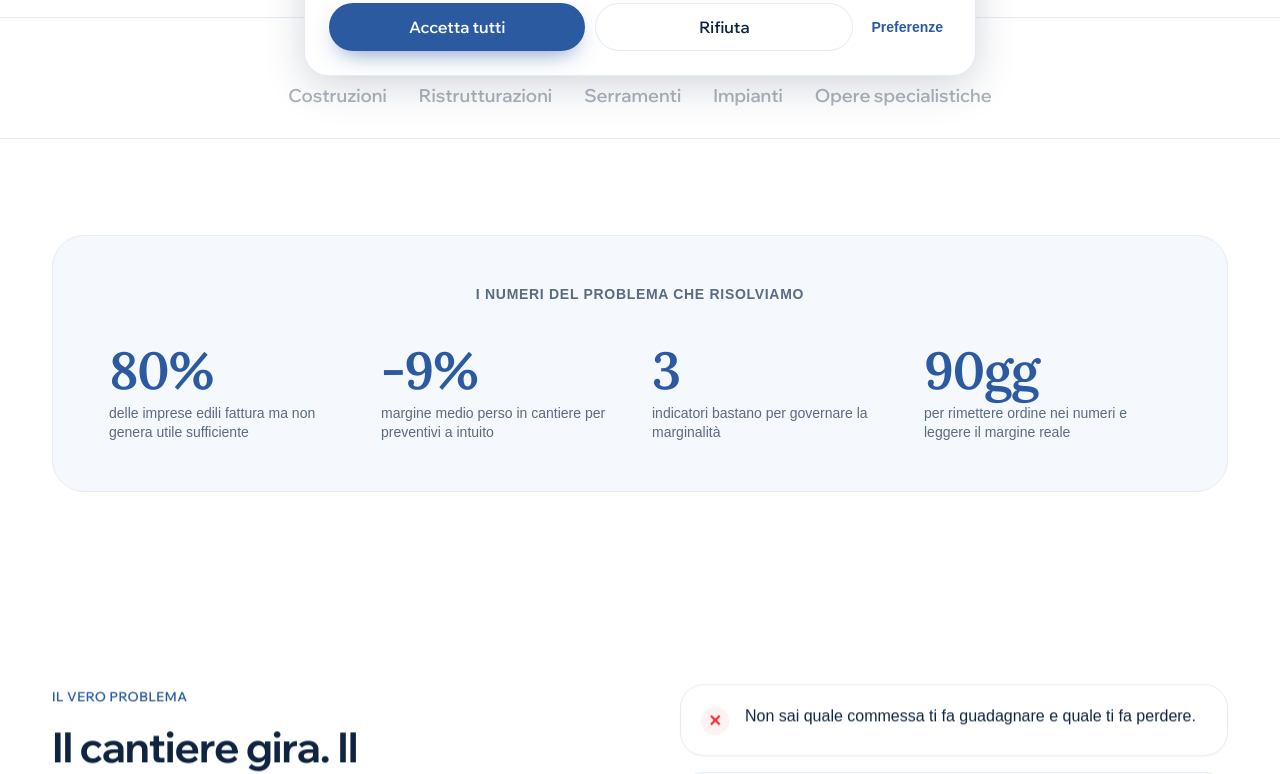
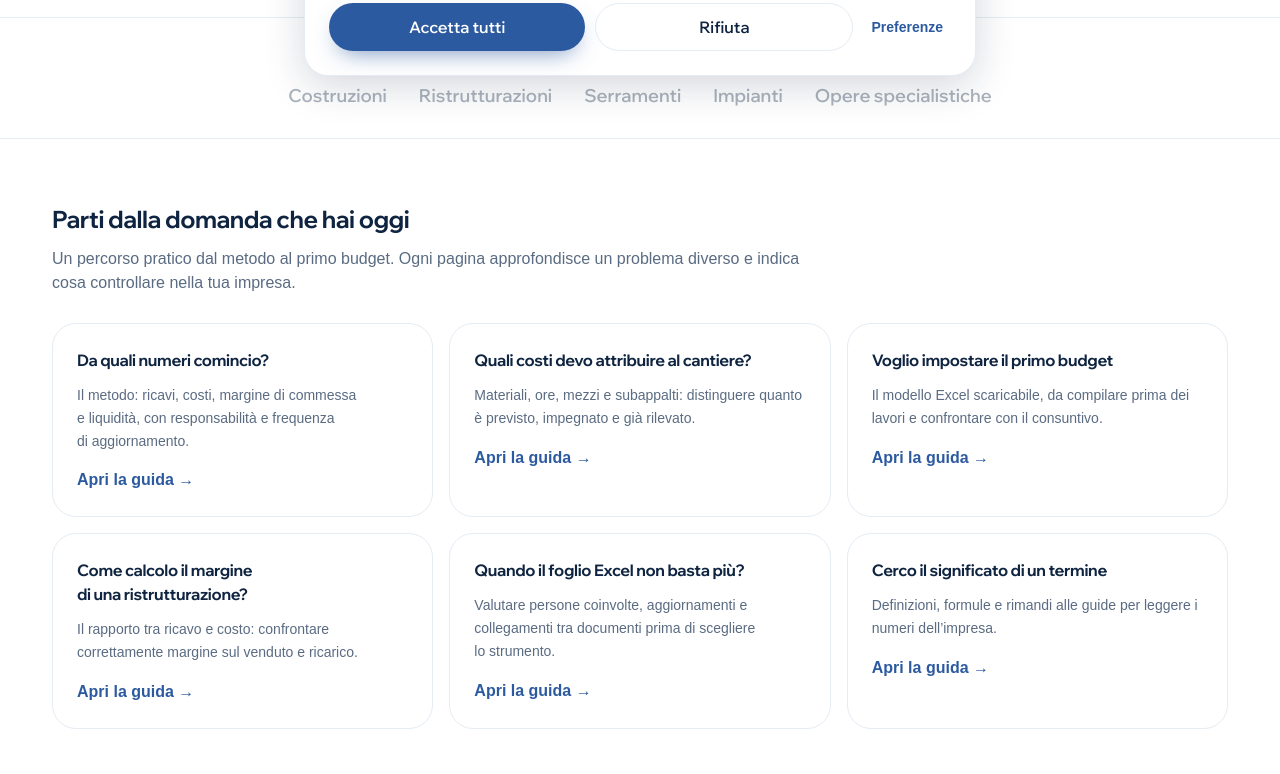
Before and after one commit to Ediliziaio/numeri-in-edilizia, a Next.js app: page / in a window 1280 px wide. Shown: the part 700-1474 px from the top of the page. Built offline with nearby package versions, Linux system fonts and the light colour scheme; a web font is replaced by a local one.

Commit message:
fix(seo): improve crawlable content and priority reading paths

```diff
--- a/app/page.tsx
+++ b/app/page.tsx
@@ -1,3 +1,4 @@
+import { ReadingPaths } from "@/components/ReadingPaths";
 import Link from "next/link";
 import { site } from "@/lib/site";
 import { SectionHeading, StatRow, CtaBand, FaqSection, Pill, TrustBar, ProcessSteps } from "@/components/ui";
@@ -101,6 +102,7 @@ export default function HomePage() {
       </section>
 
       <TrustBar />
+      <ReadingPaths />
 
       {/* SOCIAL PROOF STATS */}
       <section className="container-nie py-16 sm:py-24">
--- a/app/risorse/page.tsx
+++ b/app/risorse/page.tsx
@@ -1,3 +1,4 @@
+import { ReadingPaths } from "@/components/ReadingPaths";
 import type { Metadata } from "next";
 import Link from "next/link";
 import Image from "next/image";
@@ -30,6 +31,7 @@ export default function RisorsePage() {
         cta={false}
       />
 
+      <ReadingPaths />
       <section className="container-nie py-16 sm:py-20">
         {/* categorie */}
         <div className="flex flex-wrap gap-2.5">
--- a/app/sitemap.ts
+++ b/app/sitemap.ts
@@ -9,7 +9,7 @@ import { settori } from "@/lib/settori";
    Qui ogni pagina porta la data del suo ultimo cambiamento REALE: va aggiornata a mano
    solo quando se ne modifica il contenuto. */
 const ULTIMA_MODIFICA: Record<string, string> = {
-  "/": "2026-07-18",
+  "/": "2026-10-24",
   "/metodo": "2026-07-18",
   "/settori": "2026-07-18",
   "/percorsi": "2026-07-18",
@@ -61,7 +61,7 @@ export default function sitemap(): MetadataRoute.Sitemap {
     })),
     {
       url: `${base}/risorse`,
-      lastModified: new Date(ultimoArticolo),
+      lastModified: new Date([ultimoArticolo, "2026-10-24"].sort().at(-1)!),
       changeFrequency: "weekly" as const,
       priority: 0.7,
     },
--- a/components/ArticleShell.tsx
+++ b/components/ArticleShell.tsx
@@ -1,3 +1,4 @@
+import { articleAnswers } from "@/lib/answers";
 import Link from "next/link";
 import Image from "next/image";
 import { site } from "@/lib/site";
@@ -92,6 +93,7 @@ export function ArticleShell({
           </div>
         )}
 
+        {articleAnswers[article.slug] && <section className="mt-8 rounded-2xl border border-line bg-bg-soft p-6" aria-label="Risposta in breve"><h2 className="text-lg font-bold text-navy-900">In breve</h2><p className="mt-3 leading-relaxed text-muted">{articleAnswers[article.slug]}</p></section>}
         <div className="prose-nie mt-10">{children}</div>
 
         {/* Spot EdiliziaInCloud — fine lettura, alta intenzione */}
--- /dev/null
+++ b/components/ReadingPaths.tsx
@@ -0,0 +1,18 @@
+import Link from "next/link";
+
+const paths = [
+  { href: "/risorse/controllo-di-gestione-edilizia", title: "Da quali numeri comincio?", text: "Il metodo: ricavi, costi, margine di commessa e liquidità, con responsabilità e frequenza di aggiornamento." },
+  { href: "/risorse/costi-di-cantiere-guida", title: "Quali costi devo attribuire al cantiere?", text: "Materiali, ore, mezzi e subappalti: distinguere quanto è previsto, impegnato e già rilevato." },
+  { href: "/strumenti/template-budget-cantiere", title: "Voglio impostare il primo budget", text: "Il modello Excel scaricabile, da compilare prima dei lavori e confrontare con il consuntivo." },
+  { href: "/risorse/quanto-marginare-ristrutturazione", title: "Come calcolo il margine di una ristrutturazione?", text: "Il rapporto tra ricavo e costo: confrontare correttamente margine sul venduto e ricarico." },
+  { href: "/risorse/excel-o-gestionale-edilizia", title: "Quando il foglio Excel non basta più?", text: "Valutare persone coinvolte, aggiornamenti e collegamenti tra documenti prima di scegliere lo strumento." },
+  { href: "/glossario", title: "Cerco il significato di un termine", text: "Definizioni, formule e rimandi alle guide per leggere i numeri dell’impresa." },
+];
+
+export function ReadingPaths() {
+  return <section className="container-nie py-12 sm:py-16" aria-labelledby="reading-paths-title">
+    <h2 id="reading-paths-title" className="text-2xl font-bold text-navy-900">Parti dalla domanda che hai oggi</h2>
+    <p className="mt-3 max-w-3xl text-muted">Un percorso pratico dal metodo al primo budget. Ogni pagina approfondisce un problema diverso e indica cosa controllare nella tua impresa.</p>
+    <div className="mt-7 grid gap-4 md:grid-cols-2 lg:grid-cols-3">{paths.map(p => <Link key={p.href} href={p.href} className="rounded-2xl border border-line bg-white p-6 transition hover:border-brand-400 focus-visible:outline focus-visible:outline-2 focus-visible:outline-brand-600"><h3 className="font-bold text-navy-900">{p.title}</h3><p className="mt-3 text-sm leading-relaxed text-muted">{p.text}</p><span className="mt-4 inline-block font-semibold text-brand-600">Apri la guida →</span></Link>)}</div>
+  </section>;
+}
--- a/components/Reveal.tsx
+++ b/components/Reveal.tsx
@@ -14,7 +14,7 @@ export function Reveal({
   className?: string;
 }) {
   const ref = useRef<HTMLElement | null>(null);
-  const [shown, setShown] = useState(false);
+  const [shown, setShown] = useState(true);
 
   useEffect(() => {
     const el = ref.current;
@@ -36,6 +36,7 @@ export function Reveal({
       return;
     }
 
+    setShown(false);
     const io = new IntersectionObserver(
       (entries) => {
         entries.forEach((e) => {
@@ -55,7 +56,7 @@ export function Reveal({
     <Tag
       ref={ref}
       className={`reveal-item ${shown ? "is-visible" : ""} ${className}`}
-      style={{ transitionDelay: `${delay}ms` }}
+      style={{ transitionDelay: `${Math.min(delay, 240)}ms` }}
     >
       {children}
     </Tag>
--- /dev/null
+++ b/lib/answers.ts
@@ -0,0 +1,6 @@
+export const articleAnswers: Record<string, string> = {
+  "controllo-di-gestione-edilizia": "Il controllo di gestione di una commessa confronta il ricavo concordato con i costi previsti, i costi già rilevati e quelli ancora da sostenere. Serve a stimare il risultato finale mentre il cantiere è aperto. Il valore è attendibile soltanto se materiali, ore, subappalti e varianti sono aggiornati e attribuiti al lavoro corretto.",
+  "costi-di-cantiere-guida": "I costi di cantiere comprendono le risorse attribuibili alla commessa: materiali, manodopera, mezzi, noli e subappalti. Vanno distinti dal costo di struttura e separati per stato: previsto, impegnato e rilevato. Una consegna senza prezzo disponibile non vale zero: richiede una stima dichiarata e un successivo riscontro con la fattura.",
+  "excel-o-gestionale-edilizia": "La scelta tra Excel e gestionale dipende dal flusso dei dati. Un foglio può bastare se il perimetro è limitato e un responsabile lo aggiorna. Se più persone registrano ore, bolle e fatture su più commesse, valuta come evitare doppie registrazioni e versioni divergenti. Il software non corregge da solo dati mancanti o regole di attribuzione poco chiare.",
+  "quanto-marginare-ristrutturazione": "Il margine percentuale si calcola come (ricavo meno costi considerati) diviso ricavo, moltiplicato per cento. Il ricarico usa invece il costo come denominatore. Per confrontare due lavori devi dichiarare quali costi includi: un margine sui soli costi diretti non coincide con il risultato dopo la quota di struttura."
+};
--- a/lib/articles.ts
+++ b/lib/articles.ts
@@ -33,7 +33,7 @@ const rawArticles: Article[] = [
     excerpt:
       "Non serve un gestionale da ingegnere. Servono pochi numeri, letti nel modo giusto. Ecco da dove partire, passo per passo.",
     date: "2026-07-10",
-    updated: "2026-09-02",
+    updated: "2026-10-24",
     readingTime: "14 min",
     category: "Controllo di gestione",
   },
@@ -58,6 +58,7 @@ const rawArticles: Article[] = [
     excerpt:
       "Materiali, manodopera, mezzi, subappalti, struttura: se non sai dove finiscono i costi, non sai quanto guadagni. La mappa completa.",
     date: "2026-07-15",
+    updated: "2026-10-24",
     readingTime: "16 min",
     category: "Controllo di gestione",
   },
@@ -275,6 +276,7 @@ const rawArticles: Article[] = [
     excerpt:
       "Le ristrutturazioni sembrano marginare bene e spesso non lo fanno: imprevisti, extra a voce e ore non tracciate. Ecco i numeri giusti.",
     date: "2026-08-08",
+    updated: "2026-10-24",
     readingTime: "13 min",
     category: "Marginalità",
   },
@@ -287,6 +289,7 @@ const rawArticles: Article[] = [
     excerpt:
       "Excel funziona, finché non funziona più. La soglia non è il fatturato: sono i cantieri aperti e gli errori che non vedi.",
     date: "2026-08-08",
+    updated: "2026-10-24",
     readingTime: "13 min",
     category: "Controllo di gestione",
   },
```
